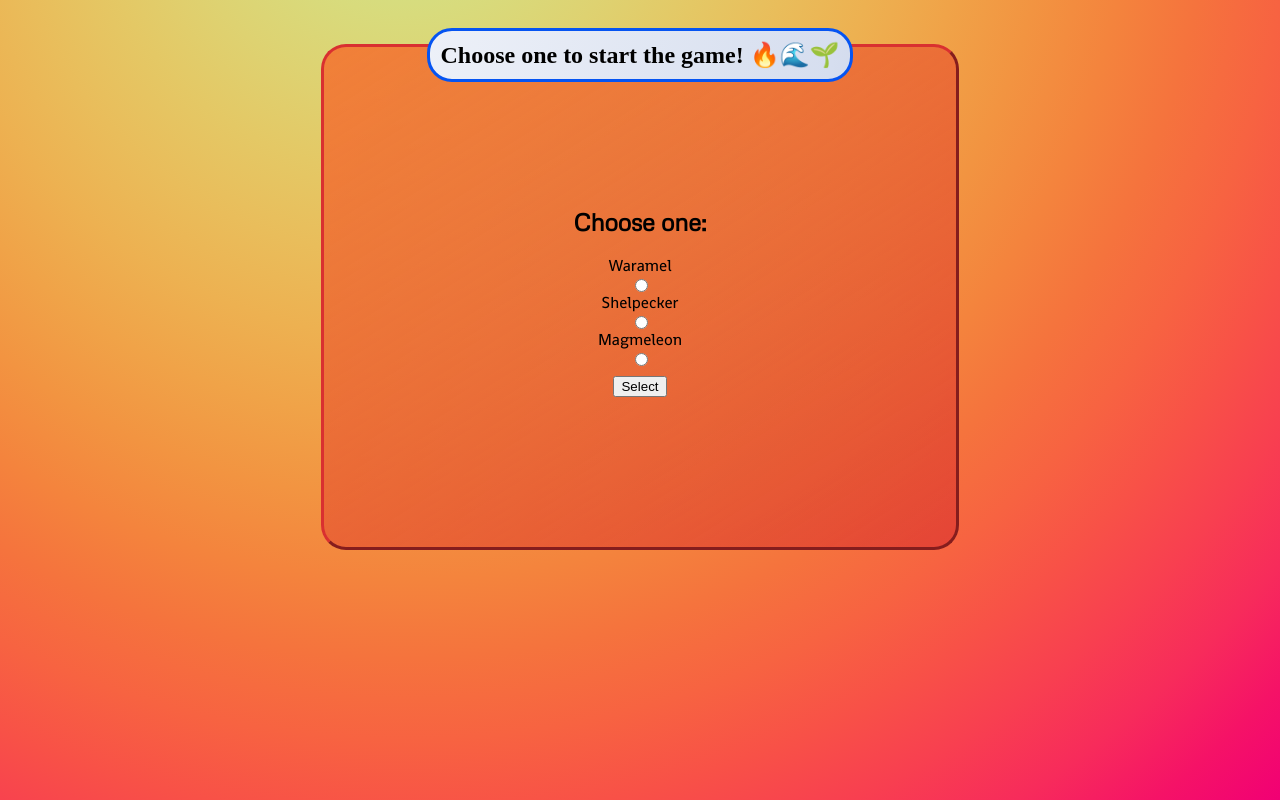
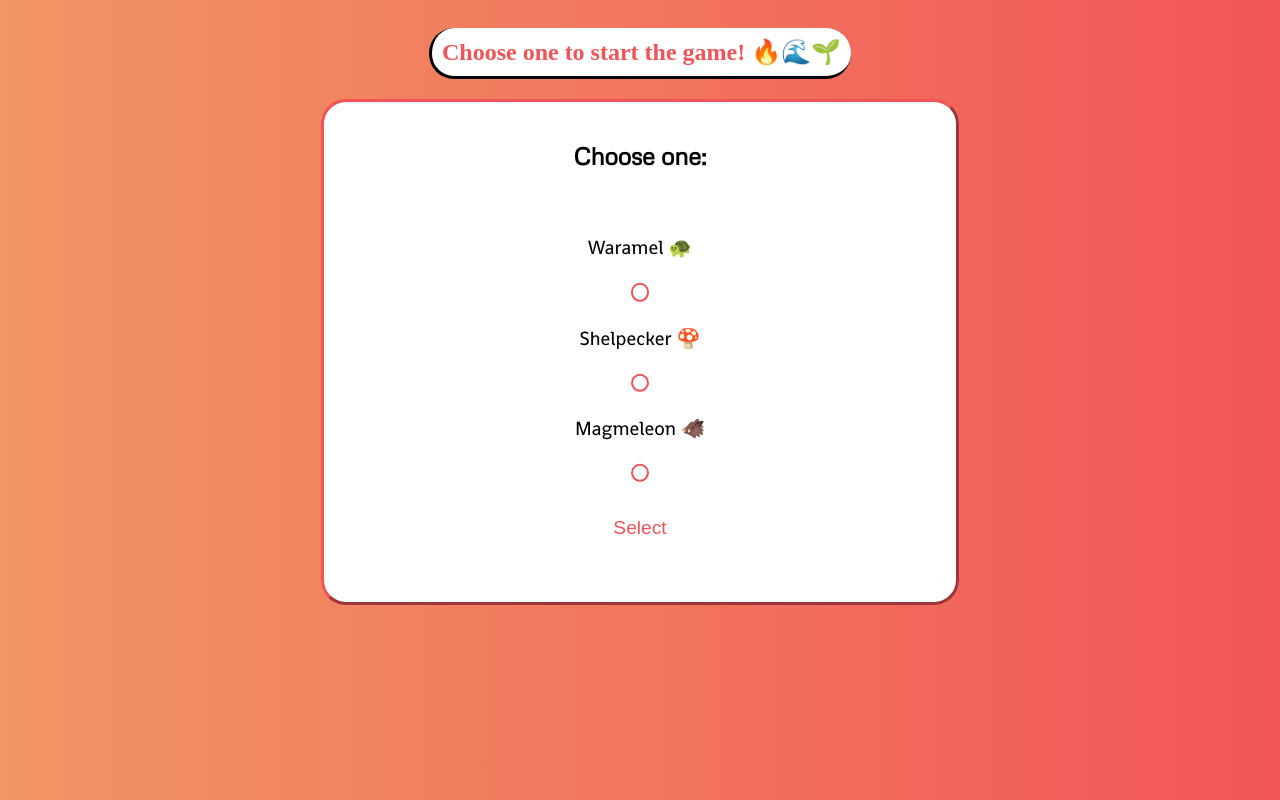
Before and after one commit to PoulLorca/Simple-Web-Game, a plain HTML site: page index.html in a window 1280 px wide. Drawn offline with Linux system fonts and the light colour scheme; a web font is replaced by a local one.

Commit message:
Fix bug of selection and Styles

```diff
--- a/index.html
+++ b/index.html
@@ -21,16 +21,18 @@
         <h1>Choose one to start the game! 🔥🌊🌱</h1>
 
         <div id="selectionBox">
-            <h2>Choose one:</h2>
+            <div id="contentSelectionBox">
+                <h2>Choose one:</h2>
 
-            <label for="waramel">Waramel</label>
-            <input type="radio" name="animal" id="waramel" value=0>
+                <label for="waramel">Waramel 🐢</label>
+                <input type="radio" name="animal" id="waramel" value=0>
 
-            <label for="shelpecker">Shelpecker</label>
-            <input type="radio" name="animal" id="shelpecker" value=1>
+                <label for="shelpecker">Shelpecker 🍄</label>
+                <input type="radio" name="animal" id="shelpecker" value=1>
 
-            <label for="magmeleon">Magmeleon</label>
-            <input type="radio" name="animal" id="magmeleon" value=2>
+                <label for="magmeleon">Magmeleon 🐗</label>
+                <input type="radio" name="animal" id="magmeleon" value=2>
+            </div>
 
             <button id="btnSelectAnimal">Select</button>
         </div>
--- a/js/main.js
+++ b/js/main.js
@@ -34,10 +34,8 @@ document.addEventListener("DOMContentLoaded", () => {
 
     /* Animal Selection */
     btnSelectAnimal.addEventListener('click', () => {
+
         try {
-            //Display combat stats
-            combatStats.style.display = 'block';
-
             //player's animal
             let indexPlayer = document.querySelector('input[name="animal"]:checked').value;
             human.animal = chooseAnimal(indexPlayer);
@@ -50,6 +48,8 @@ document.addEventListener("DOMContentLoaded", () => {
 
             printAnimals();
             printLives();
+            //Display combat stats
+            combatStats.style.display = 'block';
 
         } catch {
             alert("Choose one!")
--- a/style.css
+++ b/style.css
@@ -1,16 +1,9 @@
 /* Color Theme Swatches in Hex */
-.Pokéballoon-1-hex { color: #0554F2; }
-.Pokéballoon-2-hex { color: #056CF2; }
-.Pokéballoon-3-hex { color: #F29441; }
-.Pokéballoon-4-hex { color: #F27B35; }
-.Pokéballoon-5-hex { color: #D93030; }
-
-/* Color Theme Swatches in RGBA */
-.Pokéballoon-1-rgba { color: rgba(4, 83, 242, 1); }
-.Pokéballoon-2-rgba { color: rgba(4, 107, 242, 1); }
-.Pokéballoon-3-rgba { color: rgba(242, 147, 65, 1); }
-.Pokéballoon-4-rgba { color: rgba(242, 122, 53, 1); }
-.Pokéballoon-5-rgba { color: rgba(216, 47, 47, 1); }
+.Pokéballoon-1-hex { color: #FFFFFF ; }
+.Pokéballoon-2-hex { color: #E1FDC1; }
+.Pokéballoon-3-hex { color: #6FE6C5; }
+.Pokéballoon-4-hex { color: #F19563; }
+.Pokéballoon-5-hex { color: #F15356; }
 
 
 @font-face {
@@ -28,20 +21,23 @@
     src: url(./assets/fonts/Shanti/Shanti-Regular.ttf);
 }
 
+:root {
+    --form-control-color: #F15356;
+  }
+
 body{
-    background-image: radial-gradient(circle at 31.7% -18.3%, #c9e892 0, #d1e287 6.25%, #d8db7c 12.5%, #ded271 18.75%, #e4c865 25%, #e9bd5b 31.25%, #edb151 37.5%, #f0a348 43.75%, #f29441 50%, #f4843d 56.25%, #f5733d 62.5%, #f76341 68.75%, #f85147 75%, #f83f50 81.25%, #f72b5b 87.5%, #f51267 93.75%, #f10074 100%);
+    background: linear-gradient(90deg, hsla(21, 84%, 67%, 1) 0%, hsla(359, 85%, 64%, 1) 100%);
     background-attachment: fixed;
 }
 
 h1{
     font-family: Exo;
-    border: 3px solid #0554F2 ;
+    border-bottom: 3px  solid black;
+    border-left: 3px  solid black;
     border-radius: 25px 25px 25px 25px;
     padding: 10px;
-    color: black;
-    background-image: radial-gradient(circle at 9.44% -7.92%, #ffffff 0, #d6deef 50%, #788fb8 100%);
-    background-attachment: fixed;
-    margin-bottom: -3%;
+    color: #F15356 ;
+    background-color: #FFFFFF;
     z-index: 1;
 }
 
@@ -65,13 +61,118 @@ label{
     flex-direction: column;
     justify-content: center;
     align-items: center;
-    border: 3px outset #D93030;
+    border: 3px outset  #F15356 ;
     border-radius: 25px 25px 25px 25px;
+    background-color: #FFFFFF;
     width: 50%;
     height: 500px;
-    background: linear-gradient(328deg, rgba(217,48,48,0.6110819327731092) 0%, rgba(242,123,53,0.9500175070028011) 100%);
+    line-height: 450%;
+    transition: all 300ms;
 }
 
+#contentSelectionBox{
+    display: flex;
+    flex-direction: column;
+    align-items: center;
+    margin-top: -50px;
+}
+
+#contentSelectionBox label{
+    font-size: larger;
+    font-style: bolder;
+}
+
+#selectionBox:hover{
+    background-color: #FFFFFF;
+    box-shadow: 10px 10px 5px 0px rgba(0,0,0,0.75);
+    font-size: large;
+}
+
+#selectionBox:hover button{
+    background-color: #F15356;
+    color: white;
+}
+
+input[type="radio"] {
+    /* Add if not using autoprefixer */
+    -webkit-appearance: none;
+    /* Remove most all native input styles */
+    appearance: none;
+    /* For iOS < 15 */
+    background-color: var(--form-background);
+    /* Not removed via appearance */
+    margin: 0;
+
+    font: inherit;
+    color: currentColor;
+    width: 1.15em;
+    height: 1.15em;
+    border: 0.15em solid currentColor;
+    border-radius: 50%;
+    transform: translateY(-0.075em);
+
+    display: grid;
+    place-content: center;
+  }
+
+  input[type="radio"] {
+    /* Add if not using autoprefixer */
+    -webkit-appearance: none;
+    /* Remove most all native input styles */
+    appearance: none;
+    /* For iOS < 15 */
+    background-color: var(--form-background);
+    /* Not removed via appearance */
+    margin: 0;
+
+    font: inherit;
+    color: currentColor;
+    width: 1.15em;
+    height: 1.15em;
+    border: 0.15em solid currentColor;
+    border-radius: 50%;
+    transform: translateY(-0.075em);
+
+    display: grid;
+    place-content: center;
+
+    border-color: #F15356;
+  }
+
+  input[type="radio"]::before {
+    content: "";
+    width: 0.65em;
+    height: 0.65em;
+    border-radius: 50%;
+    transform: scale(0);
+    transition: 120ms transform ease-in-out;
+    box-shadow: inset 1em 1em var(--form-control-color);
+    /* Windows High Contrast Mode */
+    background-color: CanvasText;
+  }
+
+  input[type="radio"]:checked {
+    border-color: #F15356;
+  }
+
+  input[type="radio"]:checked::before {
+    transform: scale(1);
+    border-color: #F15356;
+  }
+
+  input[type="radio"]:focus {
+    outline: max(2px, 0.15em) solid currentColor;
+    outline-offset: max(2px, 0.15em);
+  }
+
 #btnSelectAnimal{
-    margin: 10px;
+    margin-top: 20px;
+    background-color: #FFFFFF;
+    font-size: larger;
+    color: #F15356;
+    border: none;
+    border-radius: 25px 25px 25px 25px;
+    height: 50px;
+    width: 120px;
+    cursor: pointer;
 }
```
